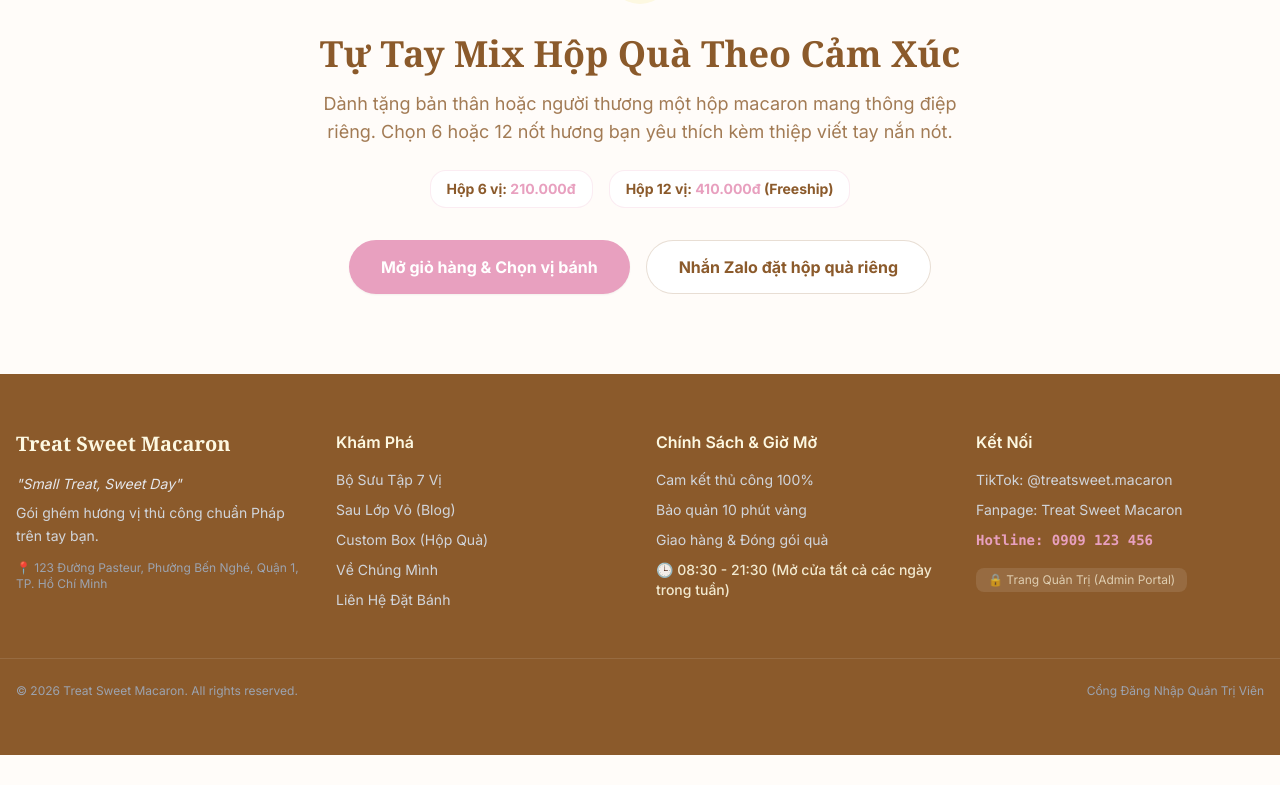
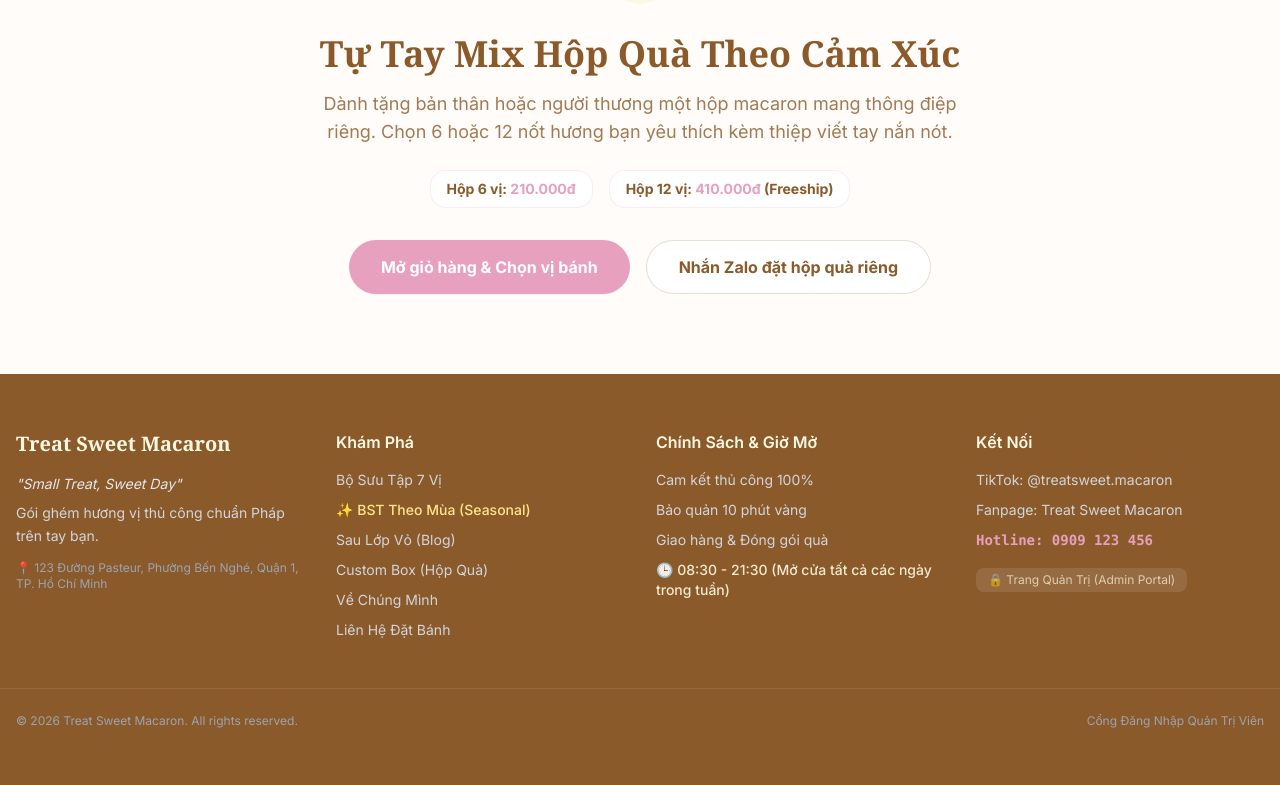
Before and after one commit to vuthaohan01062006-cpu/tipsfunnyflora, a Next.js app: page / in a window 1280 px wide. Shown: the part 2608-3393 px from the top of the page. Before the commit the page ends 3363 px from the top, so only its background shows below. Built offline with nearby package versions, Linux system fonts and the light colour scheme.

Commit message:
Update components/layout/Footer.tsx with seasonal collection & admin CMS

```diff
--- a/components/layout/Footer.tsx
+++ b/components/layout/Footer.tsx
@@ -38,6 +38,7 @@
           <h4 className="font-semibold mb-4 text-brand-vanilla">Khám Phá</h4>
           <ul className="text-gray-300 text-sm space-y-2.5">
             <li><Link href="/#flavors" className="hover:text-brand-vanilla transition-colors">Bộ Sưu Tập 7 Vị</Link></li>
+            <li><Link href="/seasonal" className="hover:text-brand-vanilla transition-colors text-amber-200 font-medium">✨ BST Theo Mùa (Seasonal)</Link></li>
             <li><Link href="/blog" className="hover:text-brand-vanilla transition-colors">Sau Lớp Vỏ (Blog)</Link></li>
             <li><Link href="/#custom" className="hover:text-brand-vanilla transition-colors">Custom Box (Hộp Quà)</Link></li>
             <li><Link href="/about" className="hover:text-brand-vanilla transition-colors">Về Chúng Mình</Link></li>
```
